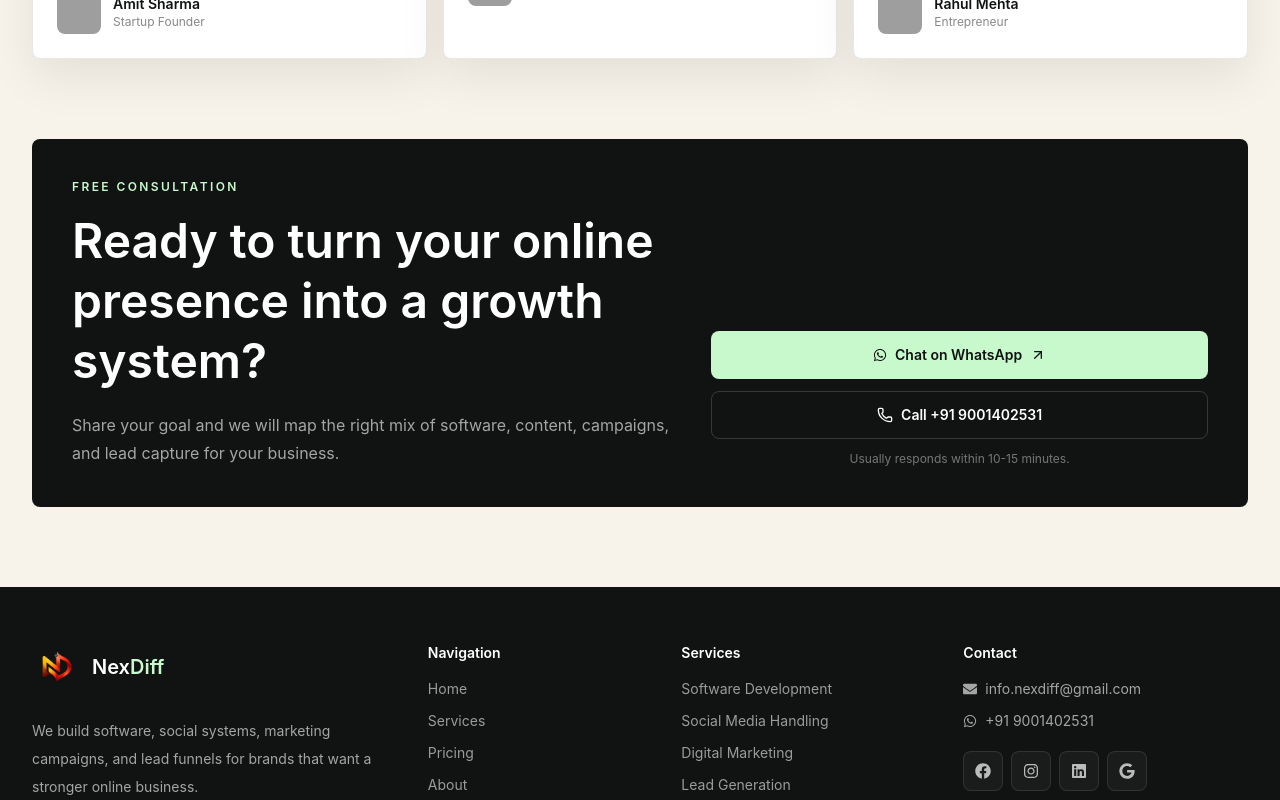
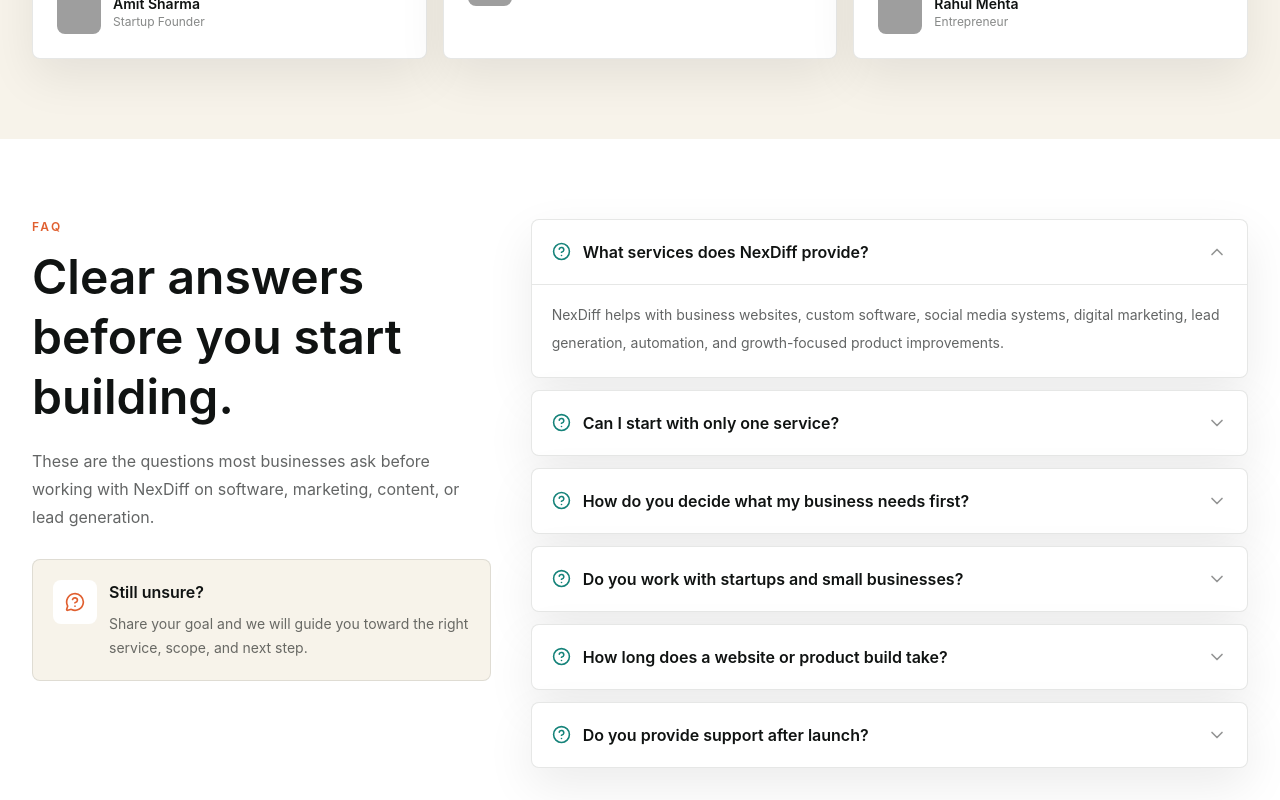
Before and after one commit to Mdgulfam-dev/NexDiff-frontend, a React (Vite) app: page / in a window 1280 px wide. Shown: the part 4340-5140 px from the top of the page. Built offline with nearby package versions, Linux system fonts and the light colour scheme; grey boxes are pictures that could not be loaded.

Commit message:
adding faq

```diff
--- a/src/pages/Home.jsx
+++ b/src/pages/Home.jsx
@@ -5,6 +5,7 @@
 import Stats from "../sections/Stats";
 import TechStack from "../sections/TechStack";
 import WhyChoose from "../sections/WhyChoose";
+import FAQ from "../sections/FAQ";
 
 const Home = () => {
   return (
@@ -15,6 +16,7 @@
       <TechStack />
       <WhyChoose />
       <Testimonials />
+      <FAQ />
       <CTA />
     </>
   );
--- /dev/null
+++ b/src/sections/FAQ.jsx
@@ -0,0 +1,118 @@
+import { useState } from "react";
+import { ChevronDown, HelpCircle, MessageCircleQuestion } from "lucide-react";
+
+const faqs = [
+  {
+    question: "What services does NexDiff provide?",
+    answer:
+      "NexDiff helps with business websites, custom software, social media systems, digital marketing, lead generation, automation, and growth-focused product improvements.",
+  },
+  {
+    question: "Can I start with only one service?",
+    answer:
+      "Yes. You can begin with a single need like a website, social media analysis, content calendar, or lead funnel. We can expand the system later when your business is ready.",
+  },
+  {
+    question: "How do you decide what my business needs first?",
+    answer:
+      "We start with your business goal, audience, current online presence, budget, timeline, and biggest bottleneck. Then we suggest the most practical first step instead of pushing every service at once.",
+  },
+  {
+    question: "Do you work with startups and small businesses?",
+    answer:
+      "Yes. Most of our workflow is built for founders, local businesses, and growing brands that need clear execution without a large internal tech or marketing team.",
+  },
+  {
+    question: "How long does a website or product build take?",
+    answer:
+      "Simple websites or landing pages can usually start moving within 7-14 days. Custom software, dashboards, automations, and larger growth systems are scoped after understanding the requirements.",
+  },
+  {
+    question: "Do you provide support after launch?",
+    answer:
+      "Yes. We can help with updates, tracking, content improvements, campaign changes, bug fixes, and ongoing optimization after the first launch.",
+  },
+];
+
+const FAQ = () => {
+  const [activeIndex, setActiveIndex] = useState(0);
+
+  return (
+    <section className="section-pad bg-white text-[#101312]">
+      <div className="container-wide">
+        <div className="grid gap-10 lg:grid-cols-[0.78fr_1.22fr] lg:items-start">
+          <div>
+            <p className="eyebrow">FAQ</p>
+            <h2 className="mt-3 max-w-2xl text-3xl font-semibold leading-tight sm:text-5xl">
+              Clear answers before you start building.
+            </h2>
+            <p className="mt-5 max-w-xl text-sm leading-7 text-[#101312]/65 sm:text-base">
+              These are the questions most businesses ask before working with
+              NexDiff on software, marketing, content, or lead generation.
+            </p>
+
+            <div className="mt-7 rounded-lg border border-[#101312]/10 bg-[#f7f3ea] p-5">
+              <div className="flex items-start gap-3">
+                <span className="flex h-11 w-11 shrink-0 items-center justify-center rounded-lg bg-white text-[#e05f2f]">
+                  <MessageCircleQuestion size={20} />
+                </span>
+                <div>
+                  <h3 className="text-base font-semibold">Still unsure?</h3>
+                  <p className="mt-2 text-sm leading-6 text-[#101312]/62">
+                    Share your goal and we will guide you toward the right
+                    service, scope, and next step.
+                  </p>
+                </div>
+              </div>
+            </div>
+          </div>
+
+          <div className="space-y-3">
+            {faqs.map((faq, index) => {
+              const isOpen = activeIndex === index;
+
+              return (
+                <article
+                  key={faq.question}
+                  className="light-card overflow-hidden rounded-lg"
+                >
+                  <button
+                    type="button"
+                    onClick={() => setActiveIndex(isOpen ? -1 : index)}
+                    className="flex w-full items-center justify-between gap-4 px-5 py-5 text-left"
+                  >
+                    <span className="flex items-start gap-3">
+                      <HelpCircle
+                        size={19}
+                        className="mt-0.5 shrink-0 text-[#16837a]"
+                      />
+                      <span className="text-base font-semibold leading-6">
+                        {faq.question}
+                      </span>
+                    </span>
+                    <ChevronDown
+                      size={20}
+                      className={`shrink-0 text-[#101312]/45 transition ${
+                        isOpen ? "rotate-180" : ""
+                      }`}
+                    />
+                  </button>
+
+                  {isOpen && (
+                    <div className="border-t border-[#101312]/10 px-5 pb-5 pt-4">
+                      <p className="text-sm leading-7 text-[#101312]/65">
+                        {faq.answer}
+                      </p>
+                    </div>
+                  )}
+                </article>
+              );
+            })}
+          </div>
+        </div>
+      </div>
+    </section>
+  );
+};
+
+export default FAQ;
```
